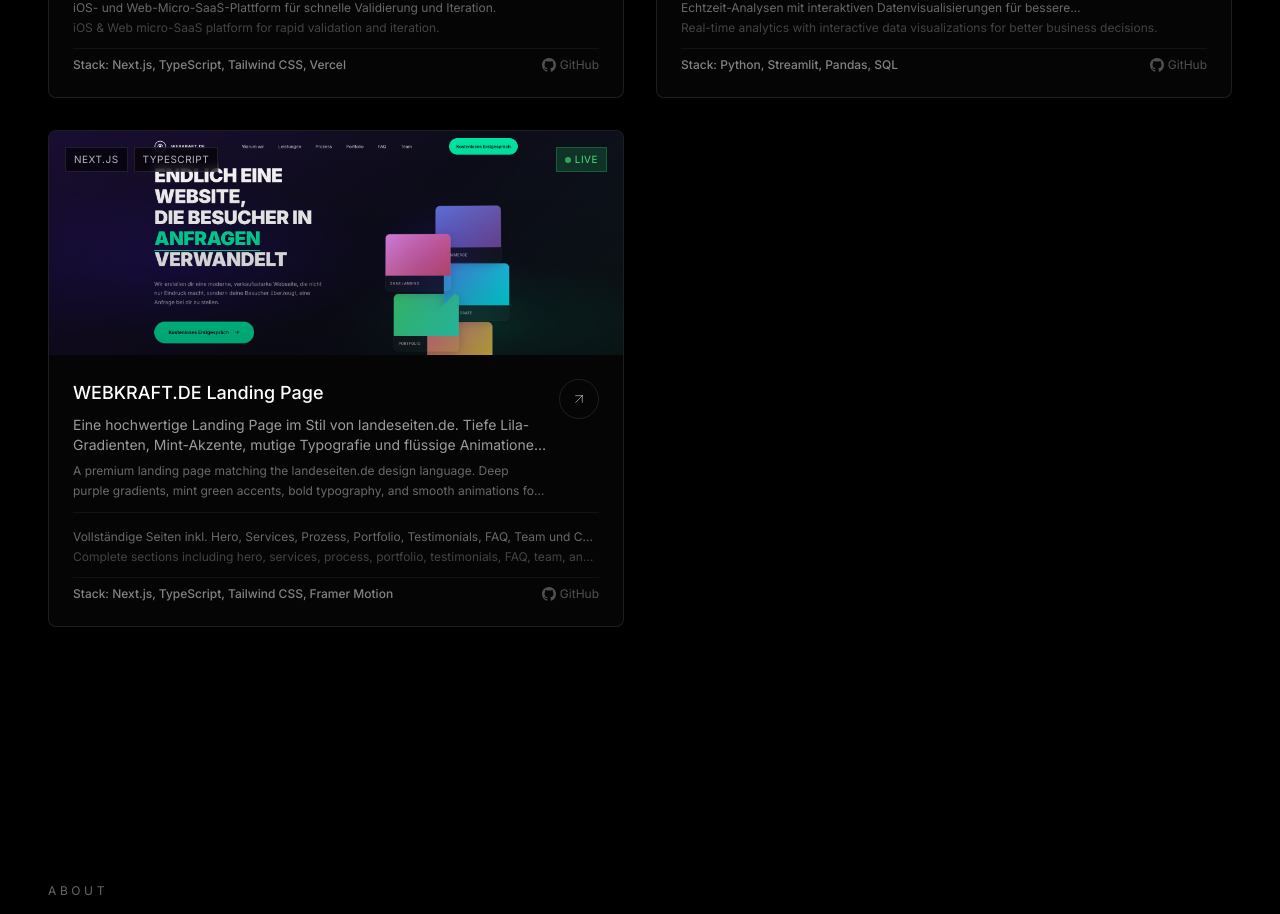
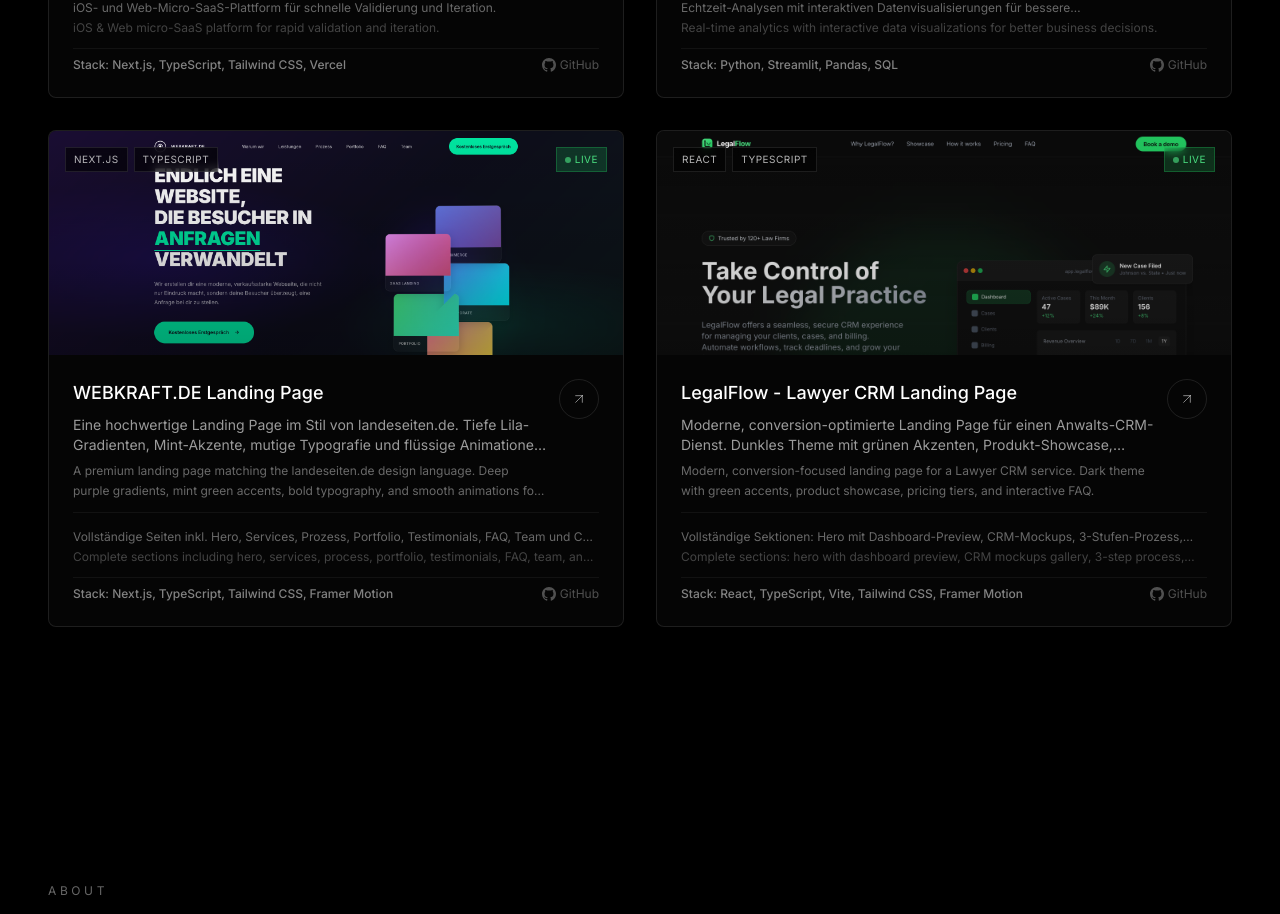
Before and after one commit to eltahawyomar001-eng/omar-portfolio, a Next.js app: page / in a window 1280 px wide. Shown: the part 3660-4574 px from the top of the page. Built offline with nearby package versions, Linux system fonts and the light colour scheme.

Commit message:
Add LegalFlow Lawyer CRM Landing Page project

```diff
--- a/data/projects.ts
+++ b/data/projects.ts
@@ -190,4 +190,20 @@
     highlight: "Stack: Next.js, TypeScript, Tailwind CSS, Framer Motion",
     role: "Solo Project",
   },
+  {
+    title: "LegalFlow - Lawyer CRM Landing Page",
+    slug: "lawyer-landing-page",
+    descriptionDe:
+      "Moderne, conversion-optimierte Landing Page für einen Anwalts-CRM-Dienst. Dunkles Theme mit grünen Akzenten, Produkt-Showcase, Preisstufen und interaktive FAQ.",
+    description:
+      "Modern, conversion-focused landing page for a Lawyer CRM service. Dark theme with green accents, product showcase, pricing tiers, and interactive FAQ.",
+    resultDe: "Vollständige Sektionen: Hero mit Dashboard-Preview, CRM-Mockups, 3-Stufen-Prozess, Preiskarten und erweiterbare FAQ mit sanften Scroll-Animationen.",
+    resultEn: "Complete sections: hero with dashboard preview, CRM mockups gallery, 3-step process, pricing cards, and expandable FAQ with smooth scroll animations.",
+    tech: ["React", "TypeScript", "Vite", "Tailwind CSS", "Framer Motion"],
+    githubUrl: "https://github.com/eltahawyomar001-eng/Lawyer-Landing-Page",
+    liveUrl: "https://lawyer-landing-page-six.vercel.app/",
+    image: "/projects/lawyer-landing-page.png",
+    highlight: "Stack: React, TypeScript, Vite, Tailwind CSS, Framer Motion",
+    role: "Solo Project",
+  },
 ];
```
Also changed, not shown: capture-lawyer.js (added, +28 -0 lines), public/projects/lawyer-landing-page.png (added), 1 other file (tests, documents, lock files or other folders).
